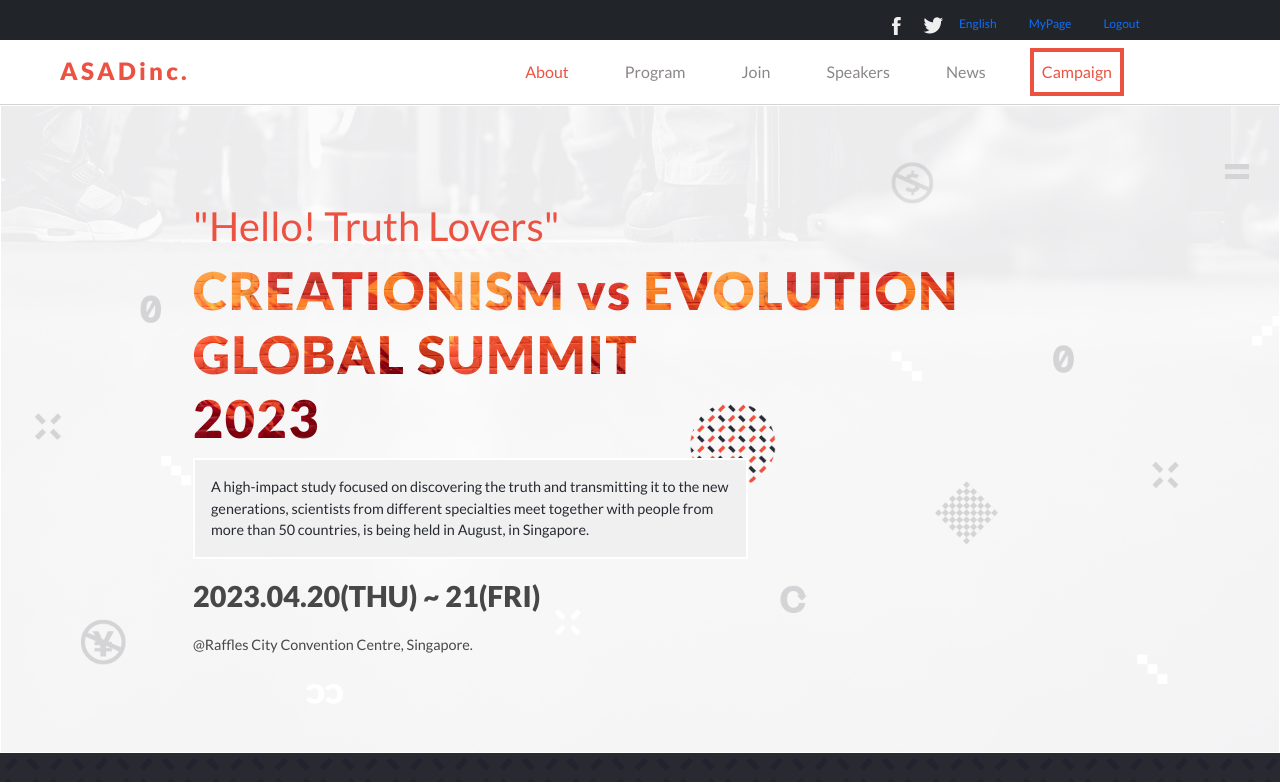
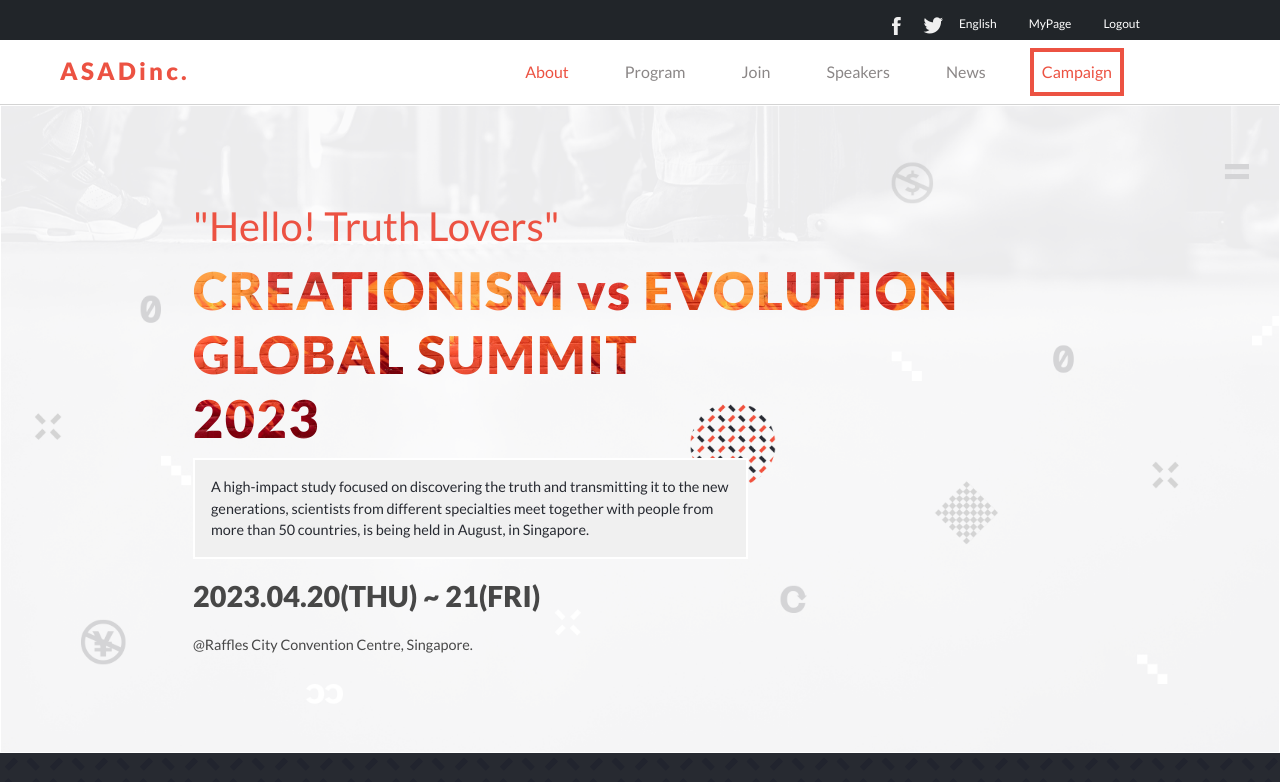
Before and after one commit to asadmisrani/capstonemodule1.github.io, a website: page index.html in a window 1280 px wide. Shown: the top 782 px of the page. Drawn offline with nearby package versions, Linux system fonts and the light colour scheme.

Commit message:
Style.css file were modified

```diff
--- a/styles.css
+++ b/styles.css
@@ -535,6 +535,7 @@ body {
   .nav-social-text {
     font-size: 0.75rem;
     line-height: 1rem;
+    color: white !important;
   }
 
   .nav-social-text:hover {
```
